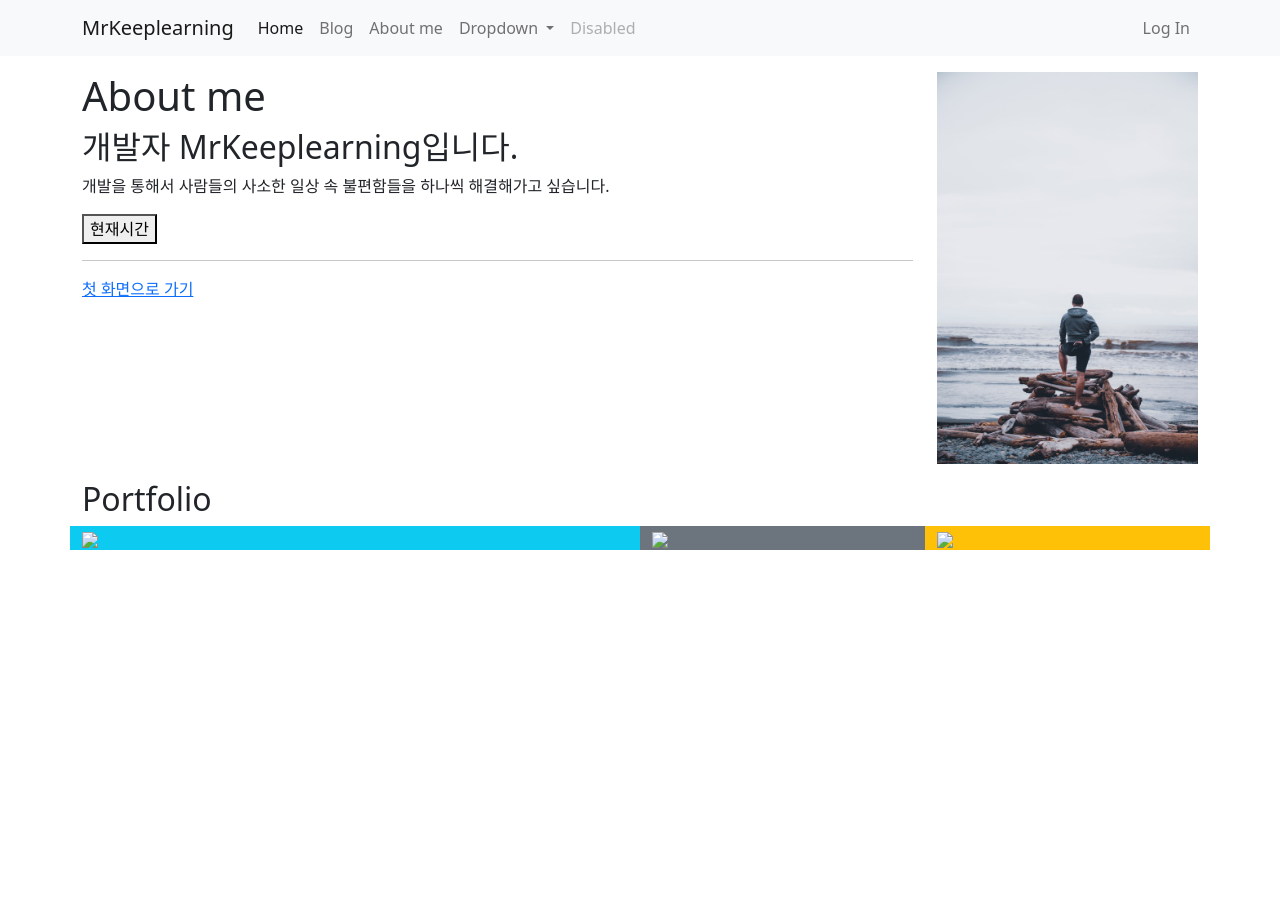
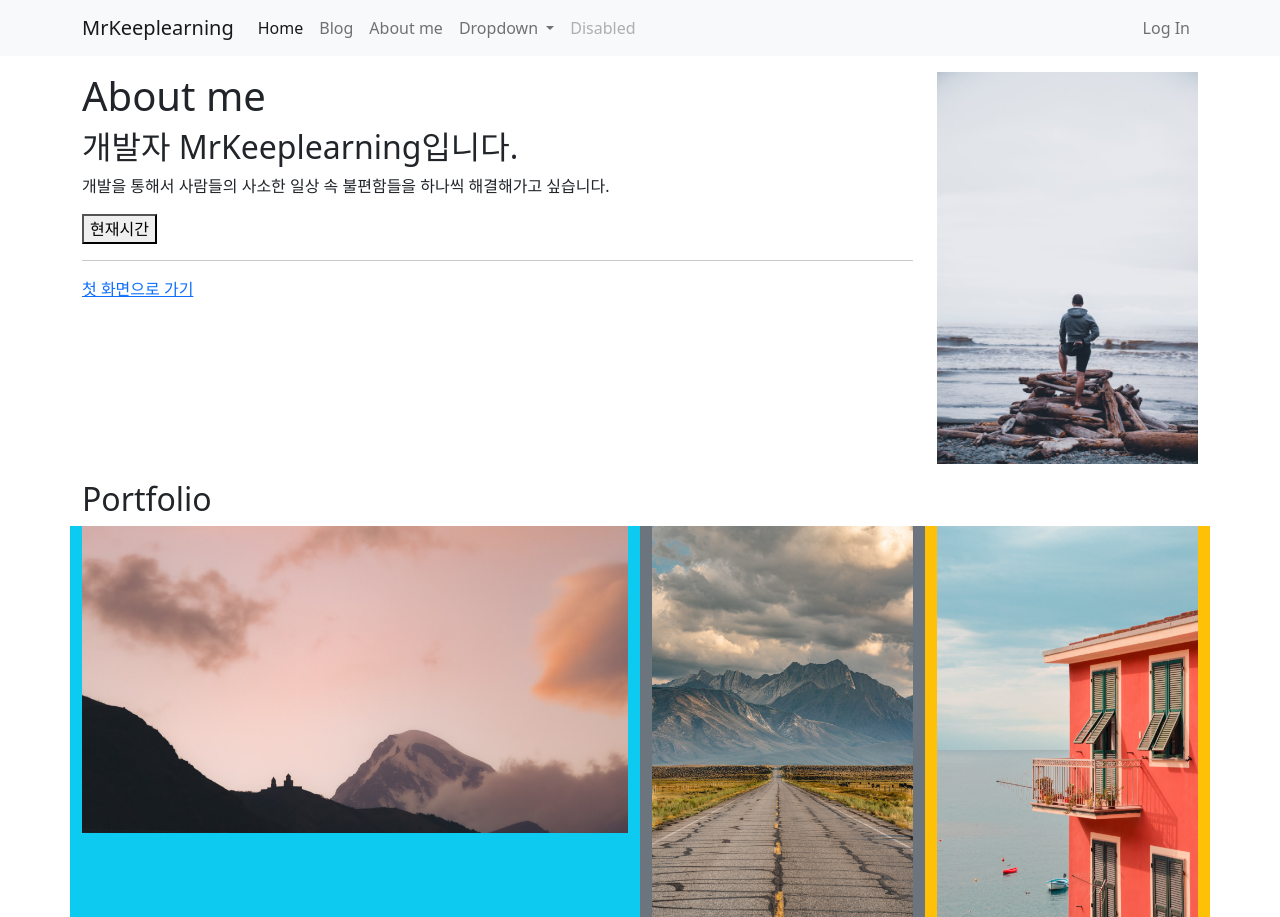
Before and after one commit to MrKeeplearning/TIL, a plain HTML site: page Django/CH04 - Bootstrap/about_me.html in a window 1280 px wide. Before the commit the page ends 800 px from the top, so only its background shows below. Drawn offline with nearby package versions, Linux system fonts and the light colour scheme.

Commit message:
Modified the image address of the about_me.html

```diff
--- a/Django/CH04 - Bootstrap/about_me.html
+++ b/Django/CH04 - Bootstrap/about_me.html
@@ -88,13 +88,13 @@
                 <h2>Portfolio</h2>
             </div>
             <div class="col-sm col-lg-6 bg-info">
-                <img src="./images/marek-piwnicki-SvXmOZ0cFSw-unsplash.jpg" class="img-fluid">
+                <img src="https://raw.githubusercontent.com/MrKeeplearning/TIL/main/Django/images/marek-piwnicki-SvXmOZ0cFSw-unsplash.jpg" class="img-fluid">
             </div>
             <div class="col-sm col-lg-3 bg-secondary">
-                <img src="./images/john-ko-EFtUl7Tv0eg-unsplash.jpg" class="img-fluid">
+                <img src="https://raw.githubusercontent.com/MrKeeplearning/TIL/main/Django/images/john-ko-EFtUl7Tv0eg-unsplash.jpg" class="img-fluid">
             </div>
             <div class="col-sm col-lg-3 bg-warning">
-                <img src="./images/gaia-prando-BLdgvD4-CwI-unsplash.jpg" class="img-fluid">
+                <img src="https://raw.githubusercontent.com/MrKeeplearning/TIL/main/Django/images/gaia-prando-BLdgvD4-CwI-unsplash.jpg" class="img-fluid">
             </div>
         </div>
     </div>
```
